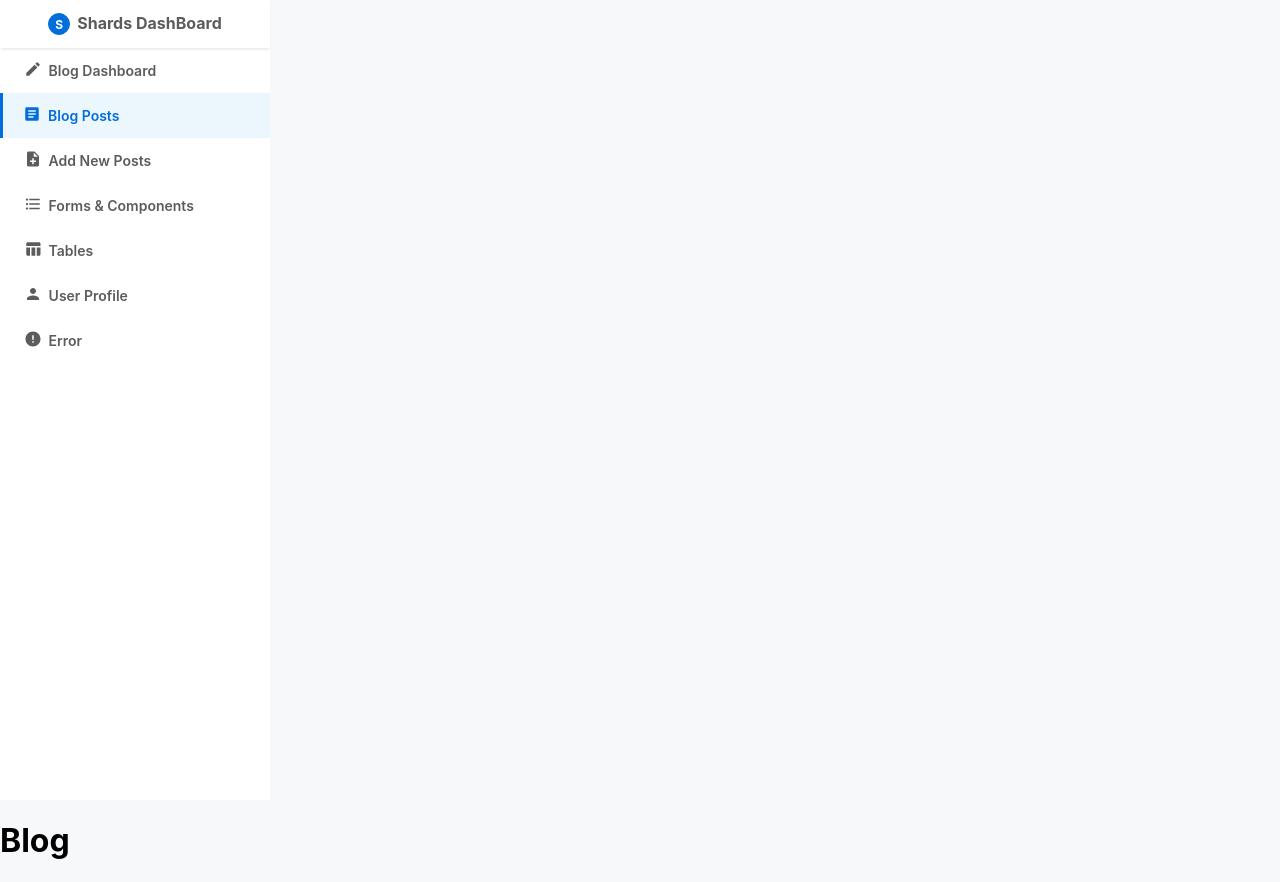
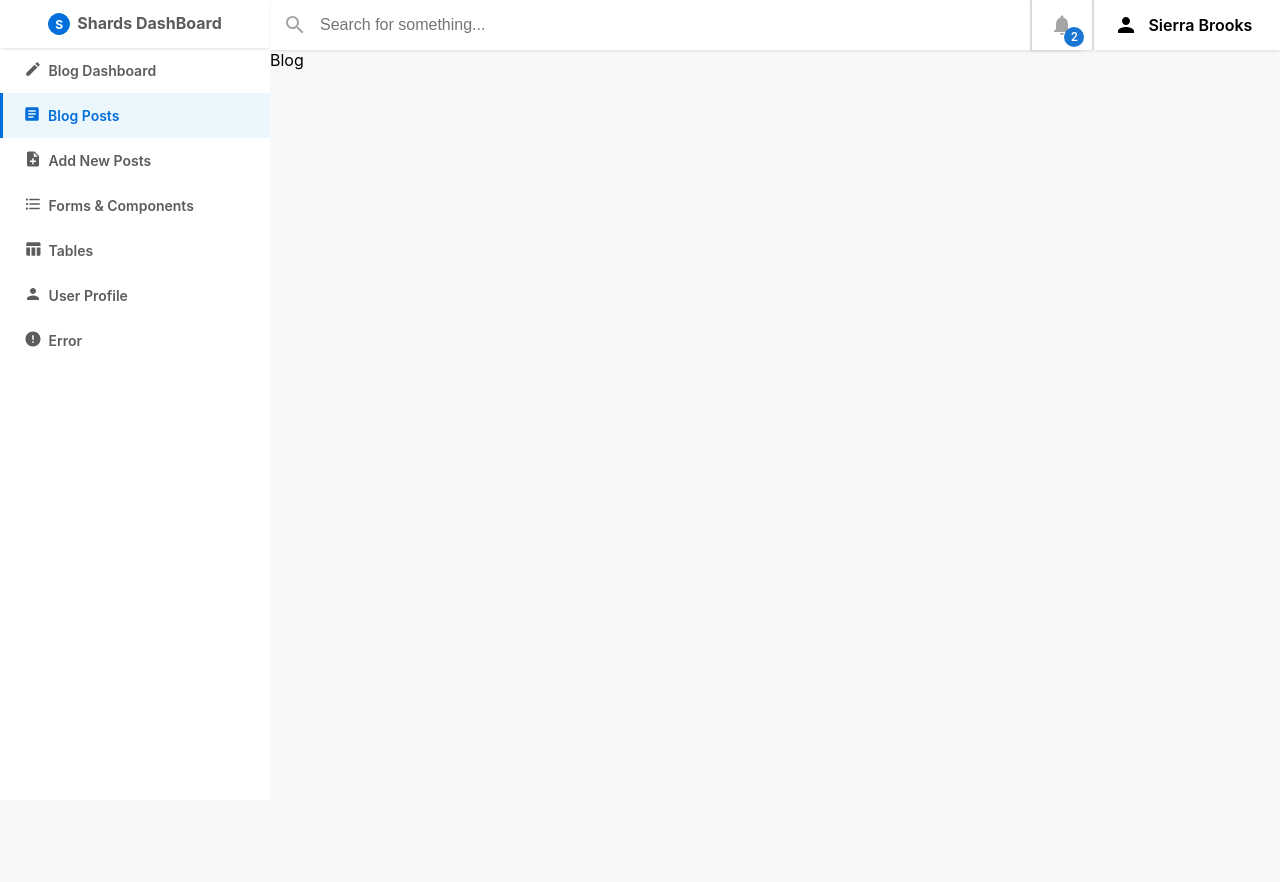
Before and after one commit to Pratik-Kumar-621/dashboard, a React (Create React App) app: page /#/blog-posts in a window 1280 px wide. After the commit the page ends 800 px from the top, so only its background shows below. Built offline with nearby package versions, Linux system fonts and the light colour scheme.

Commit message:
Page Structure added

```diff
--- a/src/App.js
+++ b/src/App.js
@@ -7,31 +7,32 @@ import Error from "./screens/Errors/Error";
 import FormsAndComponents from "./screens/FormsAndComponents/FormsAndComponents";
 import Profile from "./screens/Profile/Profile";
 import Tables from "./screens/Tables/Tables";
+import PageStructure from "./screens/PageStructure";
 
 const App = () => {
   return (
     <Router>
       <Switch>
         <Route exact path="/dashboard">
-          <DashBoard />
+          <PageStructure children={<DashBoard />} />
         </Route>
         <Route exact path="/add-posts">
-          <AddPosts />
+          <PageStructure children={<AddPosts />} />
         </Route>
         <Route exact path="/blog-posts">
-          <BlogPost />
+          <PageStructure children={<BlogPost />} />
         </Route>
         <Route exact path="/form-and-component">
-          <FormsAndComponents />
+          <PageStructure children={<FormsAndComponents />} />
         </Route>
         <Route exact path="/table">
-          <Tables />
+          <PageStructure children={<Tables />} />
         </Route>
         <Route exact path="/profile">
-          <Profile />
+          <PageStructure children={<Profile />} />
         </Route>
         <Route exact path="/errors">
-          <Error />
+          <PageStructure children={<Error />} />
         </Route>
       </Switch>
     </Router>
--- a/src/screens/BlogPost/BlogPost.js
+++ b/src/screens/BlogPost/BlogPost.js
@@ -2,12 +2,7 @@ import React from "react";
 import LeftBar from "../../Components/Basics/LeftBar/LeftBar";
 
 const BlogPost = () => {
-  return (
-    <>
-      <LeftBar />
-      <h1>Blog</h1>
-    </>
-  );
+  return <div>Blog</div>;
 };
 
 export default BlogPost;
--- a/src/screens/DashBoard/DashBoard.js
+++ b/src/screens/DashBoard/DashBoard.js
@@ -1,21 +1,7 @@
 import React from "react";
-import "../common.scss";
-import Heading from "../../Components/Basics/Heading/Heading";
-import LeftBar from "../../Components/Basics/LeftBar/LeftBar";
-import TopNavigation from "../../Components/Basics/Top Nav/TopNavigation";
 
 const DashBoard = () => {
-  return (
-    <div className="common-structure">
-      <div className="left-nav">
-        <LeftBar />
-      </div>
-      <div className="right-body">
-        <TopNavigation />
-        <Heading />
-      </div>
-    </div>
-  );
+  return <div>DashBoard</div>;
 };
 
 export default DashBoard;
--- /dev/null
+++ b/src/screens/PageStructure.js
@@ -0,0 +1,20 @@
+import React from "react";
+import LeftBar from "../Components/Basics/LeftBar/LeftBar";
+import TopNavigation from "../Components/Basics/Top Nav/TopNavigation";
+import "./common.scss";
+
+const PageStructure = (props) => {
+  return (
+    <div className="common-structure">
+      <div className="left-bar">
+        <LeftBar />
+      </div>
+      <div className="right-body">
+        <TopNavigation />
+        {props.children}
+      </div>
+    </div>
+  );
+};
+
+export default PageStructure;
```
